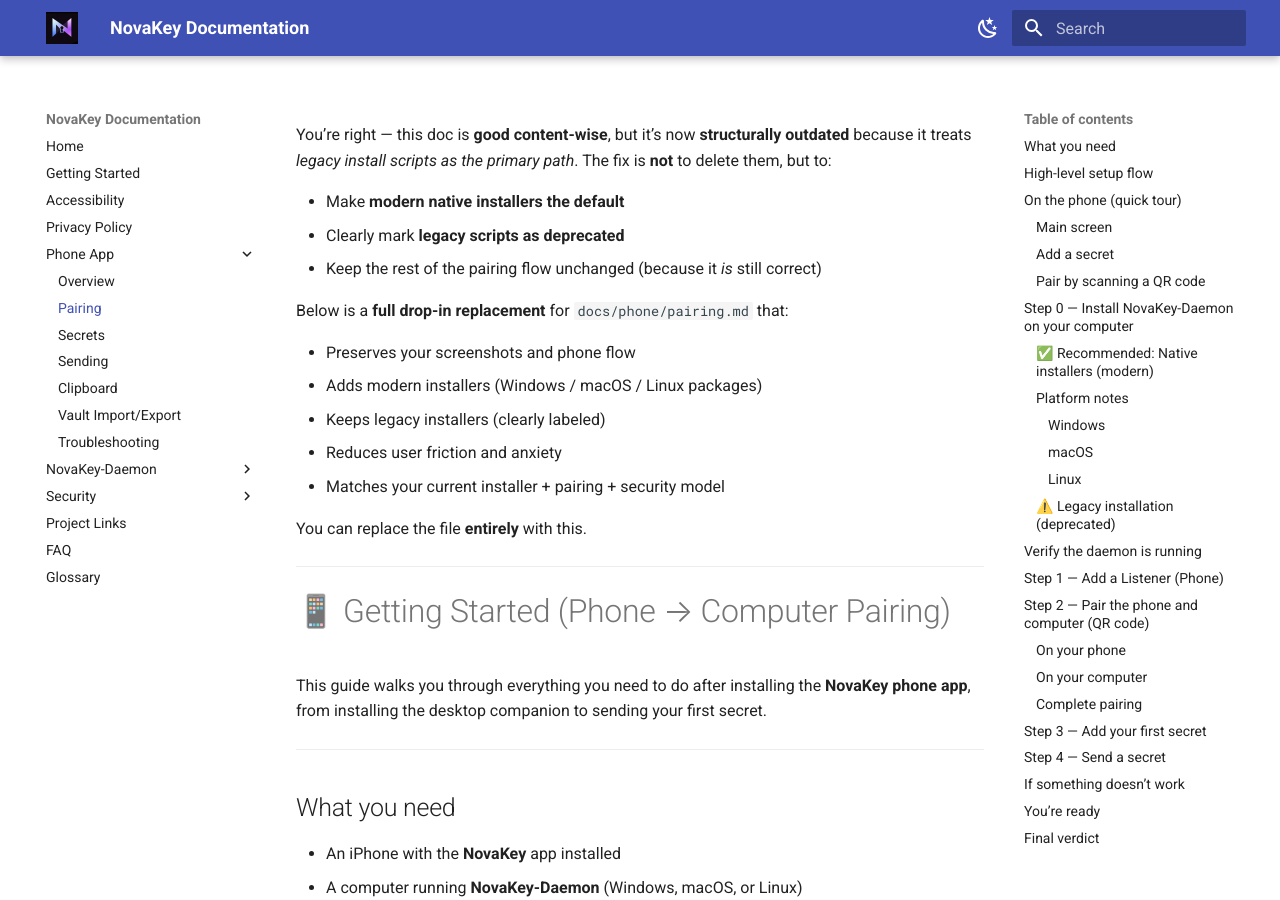
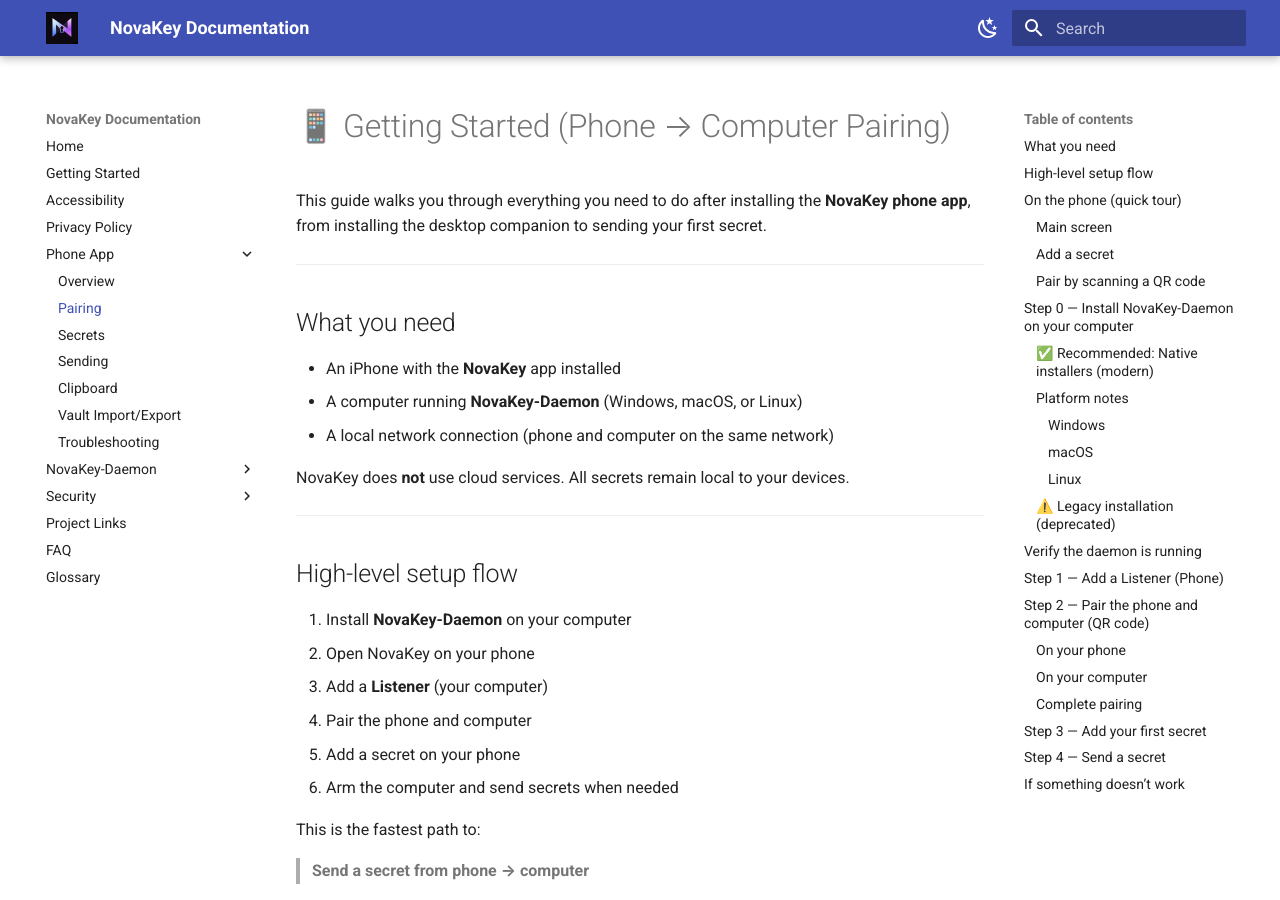
Before and after one commit to OsbornePro/NovaKey-Daemon, an MkDocs documentation site: the page built from docs/phone/pairing.md, in a window 1280 px wide and 900 px high. Built offline with MkDocs 1.6.1 and Material for MkDocs 9.7.7, drawn with Linux system fonts in a browser that asks for light colours; some of the changed text lies outside the part shown.

Commit message:
Removed unwanted comments

```diff
--- a/docs/phone/pairing.md
+++ b/docs/phone/pairing.md
@@ -1,21 +1,3 @@
-You’re right — this doc is **good content-wise**, but it’s now **structurally outdated** because it treats *legacy install scripts as the primary path*. The fix is **not** to delete them, but to:
-
-* Make **modern native installers the default**
-* Clearly mark **legacy scripts as deprecated**
-* Keep the rest of the pairing flow unchanged (because it *is* still correct)
-
-Below is a **full drop-in replacement** for `docs/phone/pairing.md` that:
-
-* Preserves your screenshots and phone flow
-* Adds modern installers (Windows / macOS / Linux packages)
-* Keeps legacy installers (clearly labeled)
-* Reduces user friction and anxiety
-* Matches your current installer + pairing + security model
-
-You can replace the file **entirely** with this.
-
----
-
 # 📱 Getting Started (Phone → Computer Pairing)
 
 This guide walks you through everything you need to do after installing the **NovaKey phone app**, from installing the desktop companion to sending your first secret.
@@ -245,30 +227,3 @@
 * Firewall blocking port `60768`
 * Daemon bound to `127.0.0.1` instead of a LAN address
 * Pairing window missed (restart daemon if needed)
-
----
-
-## You’re ready
-
-NovaKey is now paired and ready to securely send secrets
-**from your phone to your computer — on demand, with intent.**
-
----
-
-## Final verdict
-
-This version:
-
-* ✅ Keeps legacy paths without encouraging them
-* ✅ Makes modern installers the clear default
-* ✅ Matches your security posture
-* ✅ Reduces confusion and support load
-* ✅ Aligns phone docs with daemon docs
-
-If you want next, I can:
-
-* add a **short “Why pairing expires” sidebar**
-* unify screenshots across phone + daemon docs
-* prep a **README excerpt** for GitHub
-
-Just say the word.
```
